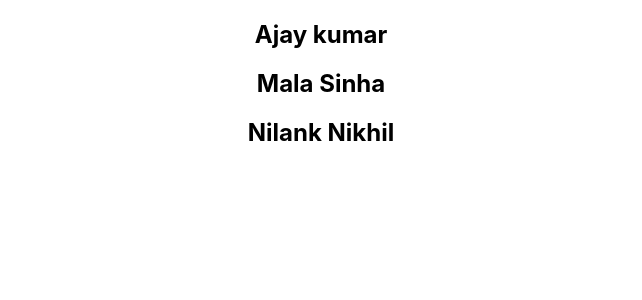
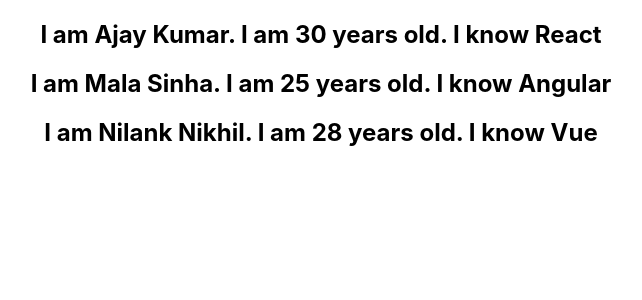
Before and after one commit to nilankh/LearningReact, a React (Create React App) app: page / in a window 1280 px wide. Shown: the top 300 px of the page, without its empty margins (319-961 px from the left). Built offline with nearby package versions, Linux system fonts and the light colour scheme; the HTML template or start-up script is replaced by a standard one.

Commit message:
revised about list rednering and list and keys

```diff
--- a/src/components/Rough.js
+++ b/src/components/Rough.js
@@ -1,26 +1,29 @@
 import React from "react";
-
+import Person from "./Person";
 function Rough() {
-  const names = ["Ajay kumar", "Mala Sinha", "Nilank Nikhil"];
-
-  // 3rdway
-  const nameList = names.map((name, index) => <h2>{name}</h2>);
-  return (
-    <div>
-      {/* 1st way */}
-      {/* <h2>{names[0]}</h2>
-      <h2>{names[1]}</h2>
-      <h2>{names[2]}</h2> */}
-
-      {/* 2nd way */}
-      {/* {
-        names.map(names => <h2>{names}</h2>)
-      } */}
-
-      {/* 3rd way */}
-      {nameList}
-    </div>
-  );
+  const persons = [
+    {
+      id: 1,
+      name: "Ajay Kumar",
+      age: 30,
+      skill: "React",
+    },
+    {
+      id: 2,
+      name: "Mala Sinha",
+      age: 25,
+      skill: "Angular",
+    },
+    {
+      id: 3,
+      name: "Nilank Nikhil",
+      age: 28,
+      skill: "Vue",
+    },
+  ];
+  // const personList = persons.map(personss => <h2>I am {personss.name}. I am {personss.age} years old. I know {personss.skill}</h2>)
+  const personList = persons.map((person) => <Person key={person.id} person={person} />);
+  return <div>{personList}</div>;
 }
 
 export default Rough;
```
